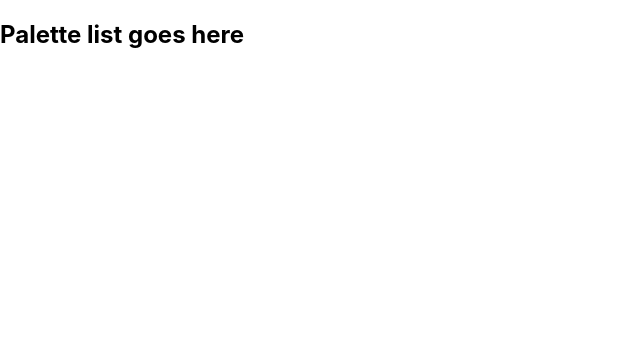
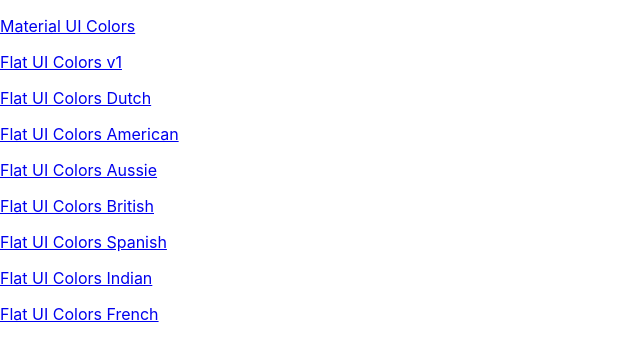
Before and after one commit to RockDrigo78/React_color_app, a React (Create React App) app: page / in a window 1280 px wide. Shown: the top 358 px of the page, without its empty margins (0-640 px from the left). Built offline with nearby package versions, Linux system fonts and the light colour scheme.

Commit message:
add paletteList and Links

```diff
--- a/src/App.js
+++ b/src/App.js
@@ -1,5 +1,6 @@
 import React, { Component } from 'react';
 import { Route, Switch } from 'react-router-dom';
+import PaletteList from './PaletteList';
 import Palette from './Palette';
 import seedColors from './seedColors';
 import { generatePalette } from './colorHelpers';
@@ -15,7 +16,7 @@
   render() {
     return (
       <Switch>
-        <Route exact path="/" render={()=> <h2>Palette list goes here</h2>} />
+        <Route exact path="/" render={()=> <PaletteList palettes={seedColors} />} />
         <Route
           exact
           path="/palette/:id"
--- a/src/Navbar.js
+++ b/src/Navbar.js
@@ -1,4 +1,5 @@
 import React, { Component } from 'react';
+import { Link } from 'react-router-dom';
 import Select from '@material-ui/core/Select';
 import MenuItem from '@material-ui/core/MenuItem';
 import Snackbar from '@material-ui/core/Snackbar';
@@ -31,9 +32,7 @@
         return(
             <header className="Navbar">
                 <div className="logo">
-                    <a href="#">
-                        React Color Picker
-                    </a>
+                    <Link to="/">React Color Picker</Link>
                 </div>
                 <div className="slider-container">
                     <span>Level: { level }</span>
--- /dev/null
+++ b/src/PaletteList.js
@@ -0,0 +1,21 @@
+import React, { Component } from 'react';
+import { Link } from "react-router-dom";
+import Palette from './Palette';
+
+class PaletteList extends Component {
+  render() {
+    const { palettes } = this.props;
+
+    return(
+      <div className="PalleteList">
+        {palettes.map(palette => (
+          <p>
+            <Link to={`/palette/${palette.id}`}>{palette.paletteName}</Link>
+          </p>
+        ))}
+      </div>
+    )
+  }
+}
+
+export default PaletteList;
```
Also changed, not shown: src/PaletteList.css (added).
